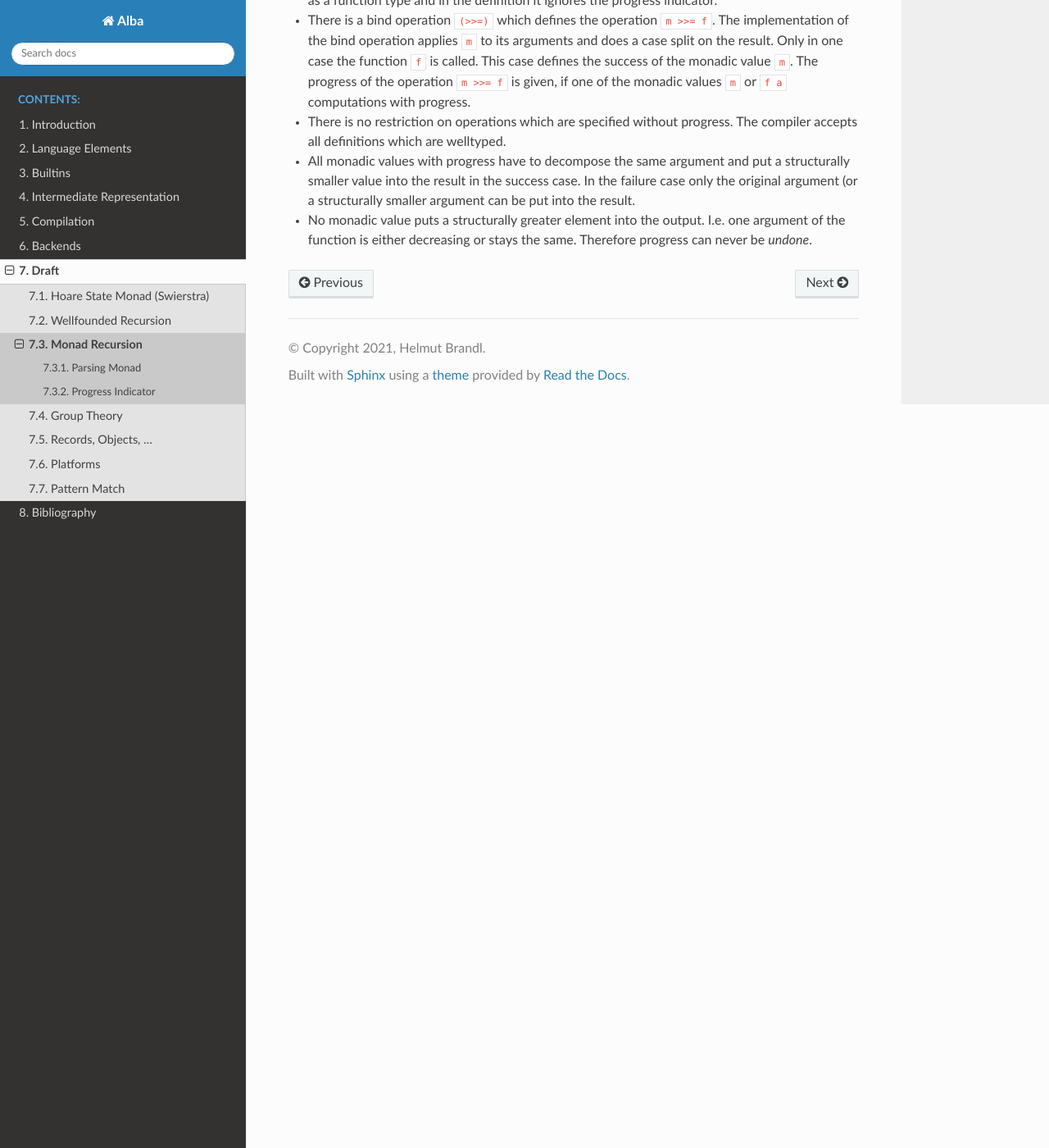
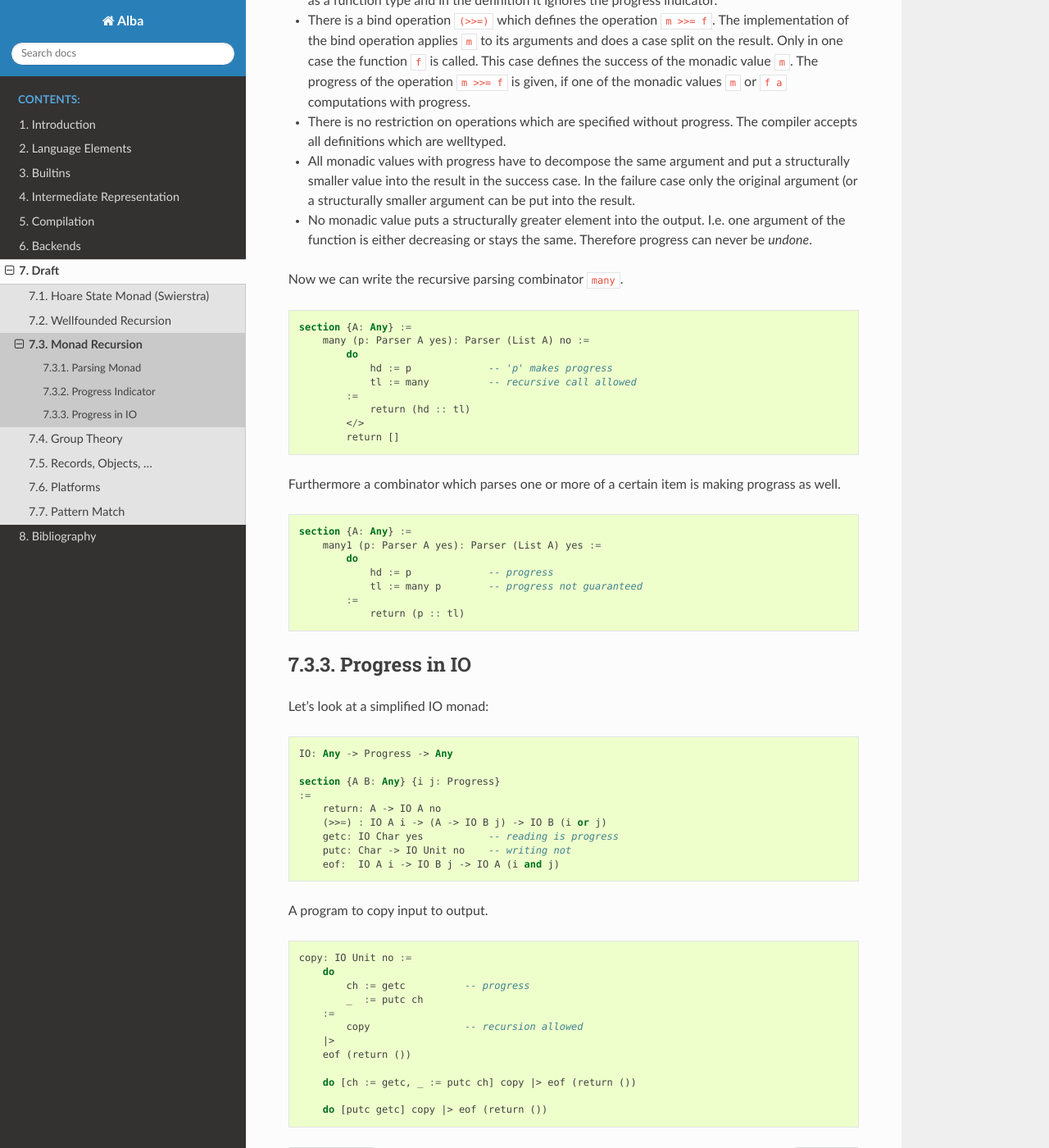
Before and after one commit to alba-lang/lang-spec, a Sphinx documentation site: the page built from sphinx/source/draft/monad_recursion.rst, in a window 1280 px wide and 1400 px high, scrolled down 3187 px. Shown: the whole window at 82% size. Built offline with Sphinx 7.4.7 and the Read the Docs theme 2.0.0, drawn with Linux system fonts in a browser that asks for light colours.

Commit message:
Added 'Progress in IO'
	modified:   sphinx/source/draft/monad_recursion.rst

```diff
--- a/sphinx/source/draft/monad_recursion.rst
+++ b/sphinx/source/draft/monad_recursion.rst
@@ -204,3 +204,68 @@ The following observations are important:
 - No monadic value puts a structurally greater element into the output. I.e. one
   argument of the function is either decreasing or stays the same. Therefore
   progress can never be *undone*.
+
+
+Now we can write the recursive parsing combinator ``many``.
+
+.. code::
+
+    section {A: Any} :=
+        many (p: Parser A yes): Parser (List A) no :=
+            do
+                hd := p             -- 'p' makes progress
+                tl := many          -- recursive call allowed
+            :=
+                return (hd :: tl)
+            </>
+            return []
+
+Furthermore a combinator which parses one or more of a certain item is making
+prograss as well.
+
+.. code::
+
+    section {A: Any} :=
+        many1 (p: Parser A yes): Parser (List A) yes :=
+            do
+                hd := p             -- progress
+                tl := many p        -- progress not guaranteed
+            :=
+                return (p :: tl)
+
+
+
+Progress in IO
+================================================================================
+
+Let's look at a simplified IO monad:
+
+.. code::
+
+    IO: Any -> Progress -> Any
+
+    section {A B: Any} {i j: Progress}
+    :=
+        return: A -> IO A no
+        (>>=) : IO A i -> (A -> IO B j) -> IO B (i or j)
+        getc: IO Char yes           -- reading is progress
+        putc: Char -> IO Unit no    -- writing not
+        eof:  IO A i -> IO B j -> IO A (i and j)
+
+
+A program to copy input to output.
+
+.. code::
+
+    copy: IO Unit no :=
+        do
+            ch := getc          -- progress
+            _  := putc ch
+        :=
+            copy                -- recursion allowed
+        |>
+        eof (return ())
+
+        do [ch := getc, _ := putc ch] copy |> eof (return ())
+
+        do [putc getc] copy |> eof (return ())
```
